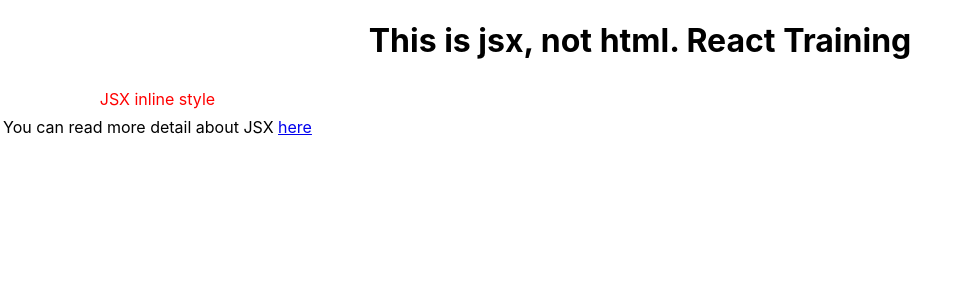
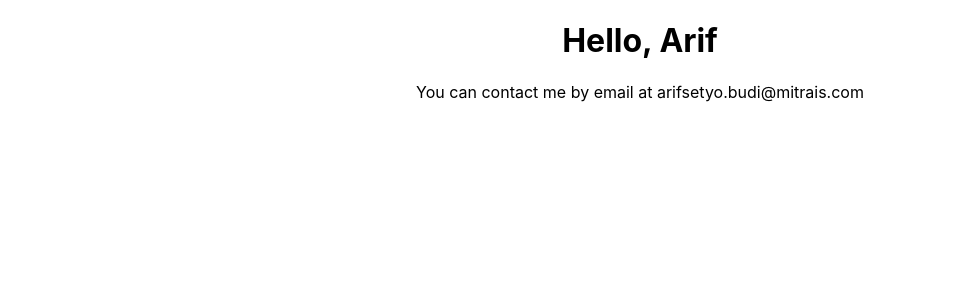
Before and after one commit to arifsetyobudi/reactjs-training, a React (Create React App) app: page / in a window 1280 px wide. Shown: the top 300 px of the page, without its empty margins (0-969 px from the left). Built offline with nearby package versions, Linux system fonts and the light colour scheme; the HTML template or start-up script is replaced by a standard one.

Commit message:
React component and props

```diff
--- a/src/App.js
+++ b/src/App.js
@@ -1,21 +1,15 @@
 import './App.css';
+
+import Contact from './Contact';
+import { Welcome } from './Welcome';
 
 function App() {
   const title = "React Training";
 
   return (
     <div className="App">
-      <h1>This is jsx, not html. {title}</h1>
-      <table>
-        <tr>
-          <td style={{ color: "#ff0000", padding: "5px" }}>JSX inline style</td>
-        </tr>
-        <tr>
-          <td>
-            You can read more detail about JSX <a href="https://reactjs.org/docs/introducing-jsx.html" target="_blank">here</a>
-          </td>
-        </tr>
-      </table>
+      <Welcome name="Arif"></Welcome>
+      <Contact email="arifsetyo.budi@mitrais.com"></Contact>
     </div>
   );
 }
--- /dev/null
+++ b/src/Contact.js
@@ -0,0 +1,9 @@
+import React from 'react';
+
+class Contact extends React.Component {
+    render() {
+        return <div>You can contact me by email at {this.props.email}</div>;
+    }
+}
+
+export default Contact;
--- /dev/null
+++ b/src/Welcome.js
@@ -0,0 +1,3 @@
+export function Welcome(props) {
+    return <h1>Hello, {props.name}</h1>;
+}
```
